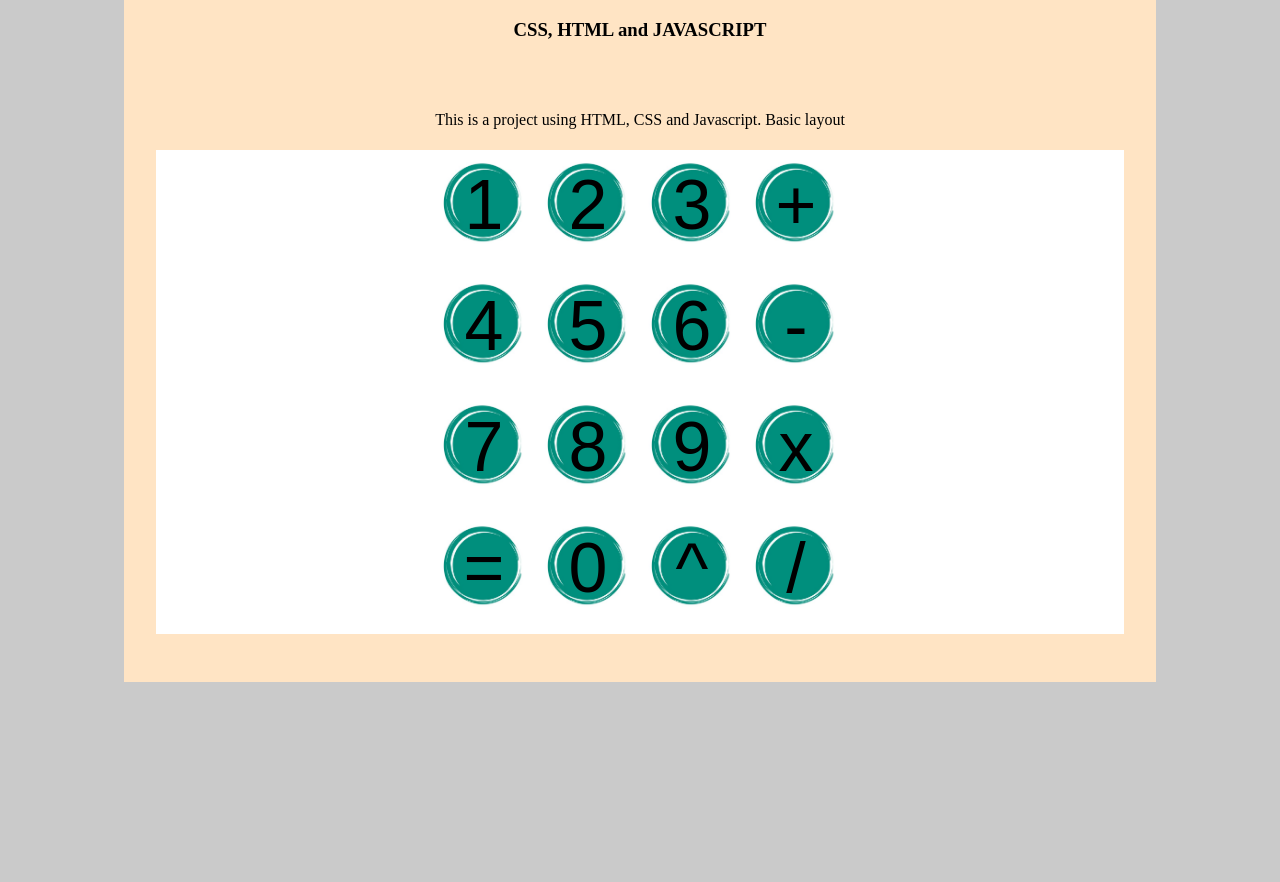
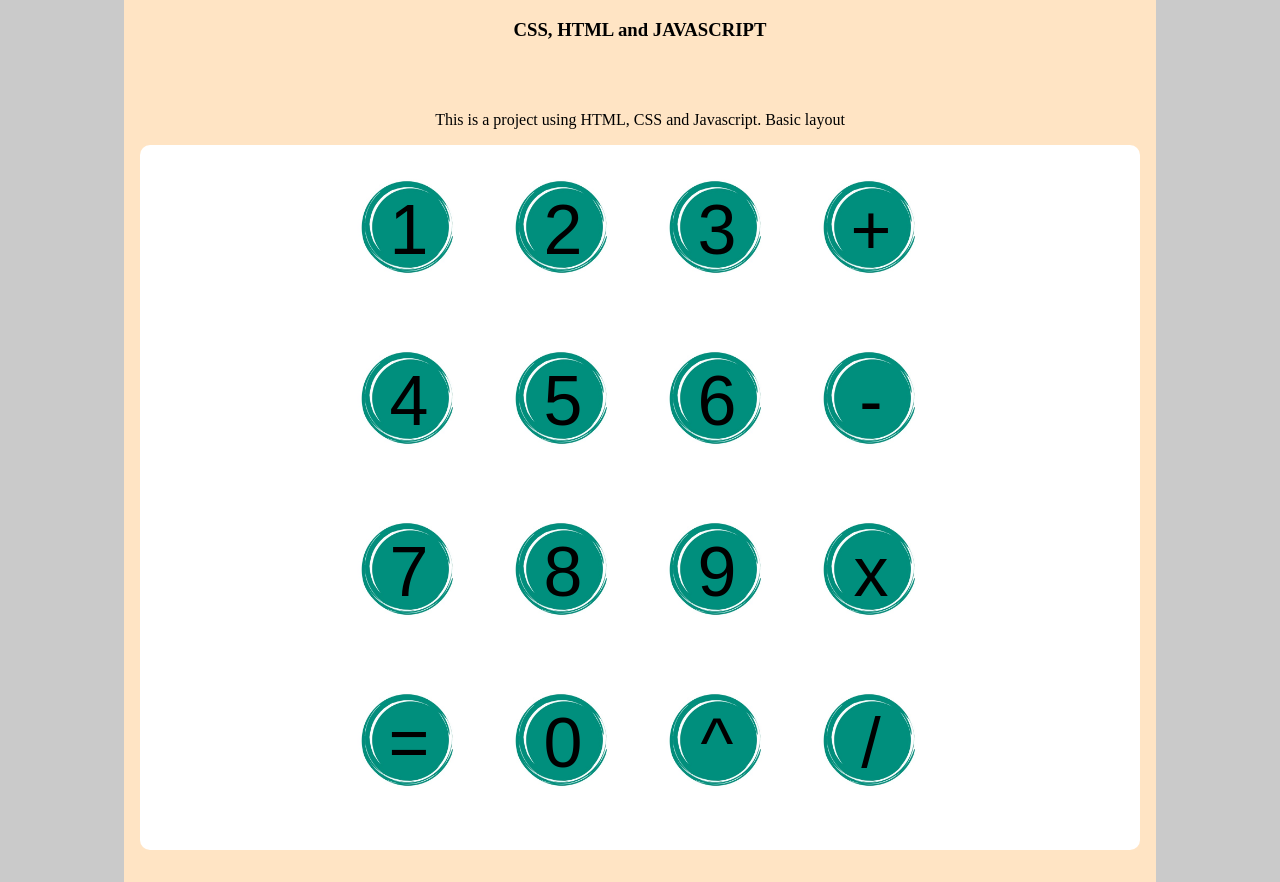
Before and after one commit to KrOOb-5/calculator, a plain HTML site: page index.html in a window 1280 px wide. Shown: the part 67-949 px from the top of the page. Before the commit the page ends 800 px from the top, so only its background shows below. Drawn offline with Linux system fonts and the light colour scheme.

Commit message:
Style box and animation

```diff
--- a/styles/style.css
+++ b/styles/style.css
@@ -29,13 +29,14 @@ p{
 #wrapper{
     margin: 0px auto;
     padding: 5px 16px 16px 16px;
+    border-radius: 10px;
+    background-color: white;
 
 
 }
 
 #cal{
     padding: 5px 16px 16px 16px;
-    background-color: white;
     margin: 0px auto;
     text-align: center;
 
@@ -46,13 +47,16 @@ button{
     background-color: purple;
     background: no-repeat center/cover url("../images/circle.jpg");
     font-size: 70px;
-    width: 100px;
-    height: 100px;
+    width: 150px;
+    height: 150px;
     border: none;
+    background-size: 80%;
+    transition: color 1s, background-size 0.5s;
 }
 
 button:hover{
     background-image: url("../images/circle-2.jpg");
-    background-size: 120%;
+    background-size: 100%;
     cursor: pointer;
+    color: azure;
 }
```
